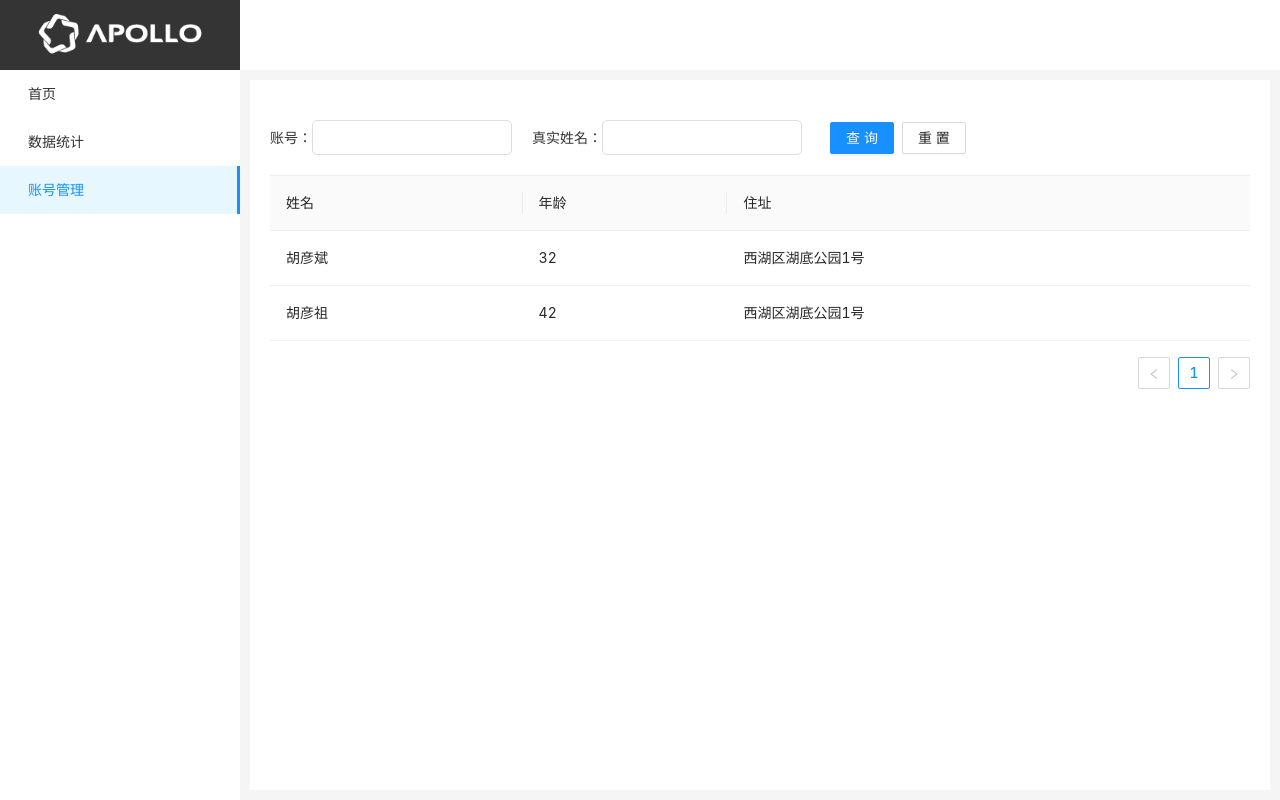
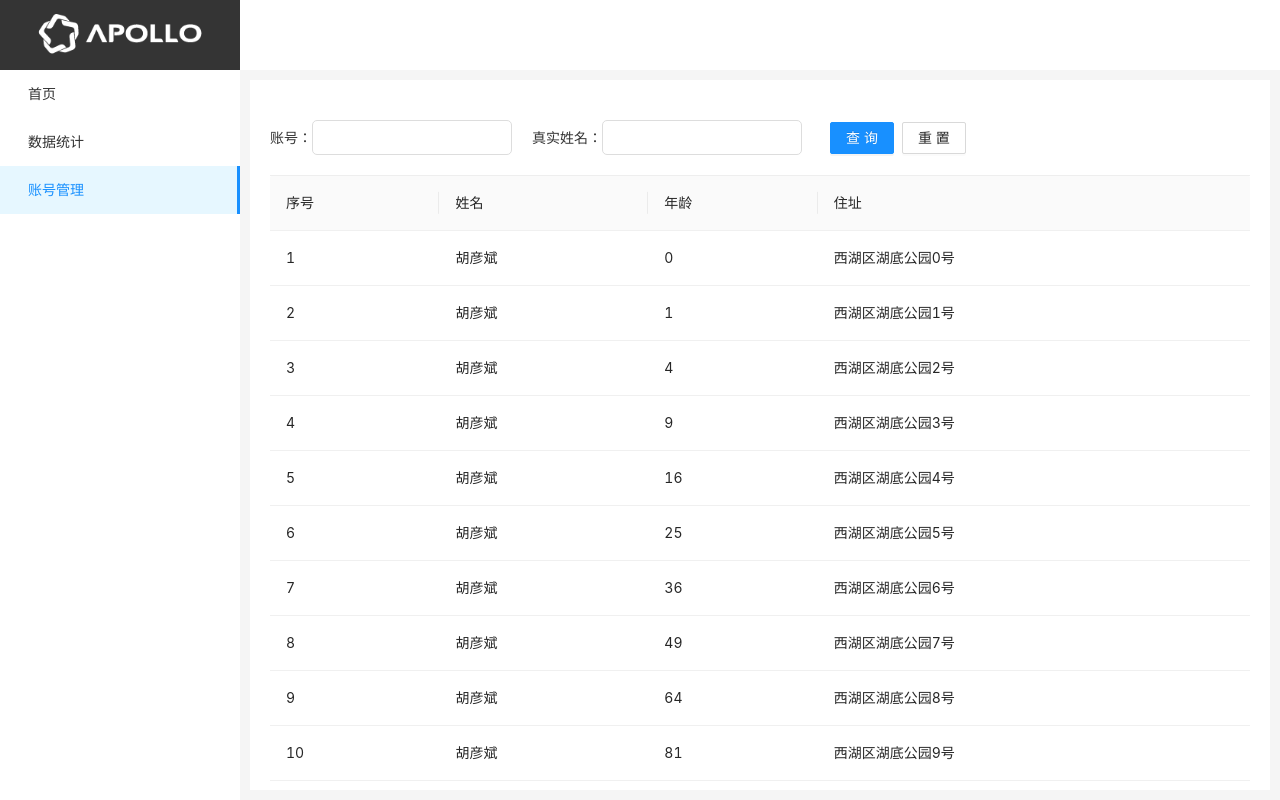
Before and after one commit to pop-club/create-app, a React app: page /account in a window 1280 px wide. Built offline with nearby package versions, Linux system fonts and the light colour scheme.

Commit message:
表格分页

```diff
--- a/src/views/Account.js
+++ b/src/views/Account.js
@@ -1,7 +1,8 @@
 import React, { Component } from 'react'
 import styles from './Account.module.scss'
 import Input from '@/components/Input/Input'
-import { Button, Table } from 'antd'
+import { Button } from 'antd'
+import Info from './Info'
 
 export default class Account extends Component {
   constructor (props) {
@@ -30,47 +31,16 @@ export default class Account extends Component {
   }
 
   render() {
-    const dataSource = [
-      {
-        key: '1',
-        name: '胡彦斌',
-        age: 32,
-        address: '西湖区湖底公园1号',
-      },
-      {
-        key: '2',
-        name: '胡彦祖',
-        age: 42,
-        address: '西湖区湖底公园1号',
-      },
-    ]
-    const columns = [
-      {
-        title: '姓名',
-        dataIndex: 'name',
-        key: 'name',
-      },
-      {
-        title: '年龄',
-        dataIndex: 'age',
-        key: 'age',
-      },
-      {
-        title: '住址',
-        dataIndex: 'address',
-        key: 'address',
-      },
-    ]
     return (
       <div className={styles.account}>
         <div className={styles.search}>
           <div className={styles.row}>
             <label>账号：</label>
-            <Input emit={this.setFrom} index="account"/>
+            <Input emit={this.setFrom} index="account"></Input>
           </div>
           <div className={styles.row}>
             <label>真实姓名：</label>
-            <Input emit={this.setFrom} index="realname"/>
+            <Input emit={this.setFrom} index="realname"></Input>
           </div>
           <div className={styles.row}>
             <Button onClick={this.log} type="primary" className={styles['ant-btn']}>查询</Button>
@@ -79,9 +49,8 @@ export default class Account extends Component {
         </div>
         <div className={styles.content}>
           <div className={styles.table}>
-            <Table dataSource={dataSource} columns={columns} />
+            <Info></Info>
           </div>
-          <div className={styles.page}></div>
         </div>
       </div>
     )
--- /dev/null
+++ b/src/views/Info.js
@@ -0,0 +1,84 @@
+import React, { Component } from 'react'
+import { Table } from 'antd'
+
+export default class Info extends Component {
+  constructor (props) {
+    super(props)
+    this.state = {
+      loading: true,
+      dataSource: null,
+      pagination: {
+        current: 1,
+        pageSize: 10,
+        total: 55,
+        onChange: this.onChange,
+        showTotal: total => `共${total}条`,
+      }
+    }
+  }
+
+  componentDidMount () {
+    this.fetch()
+  }
+
+  onChange = (current, pageSize) => {
+    const pagination = Object.assign({}, this.state.pagination, {
+      current,
+      pageSize
+    })
+    this.setState({ pagination })
+    this.fetch()
+  }
+
+  fetch = () => {
+    this.setState({
+      loading: true
+    })
+    setTimeout(() => {
+      const dataSource = []
+      for (let i=0; i<10; i++) {
+        dataSource.push({
+          key: i,
+          name: '胡彦斌',
+          age: i * i,
+          address: `西湖区湖底公园${i}号`,
+        })
+      }
+      this.setState({
+        loading: false,
+        dataSource
+      })
+    }, 1000)
+  }
+
+  render() {
+    const columns = [
+      {
+        title: '序号',
+        dataIndex: 'key',
+        key: 'key',
+        render: (text,record,index) => `${index + 1}`
+      },
+      {
+        title: '姓名',
+        dataIndex: 'name',
+        key: 'name',
+      },
+      {
+        title: '年龄',
+        dataIndex: 'age',
+        key: 'age',
+      },
+      {
+        title: '住址',
+        dataIndex: 'address',
+        key: 'address',
+      },
+    ]
+    return (
+      <div>
+        <Table loading={this.state.loading} dataSource={this.state.dataSource} columns={columns} pagination={this.state.pagination}></Table>
+      </div>
+    )
+  }
+}
```
